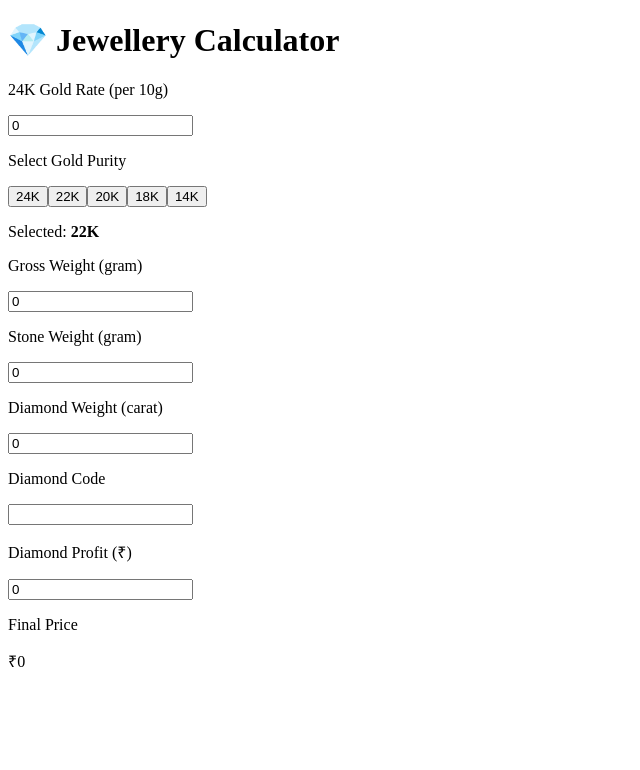
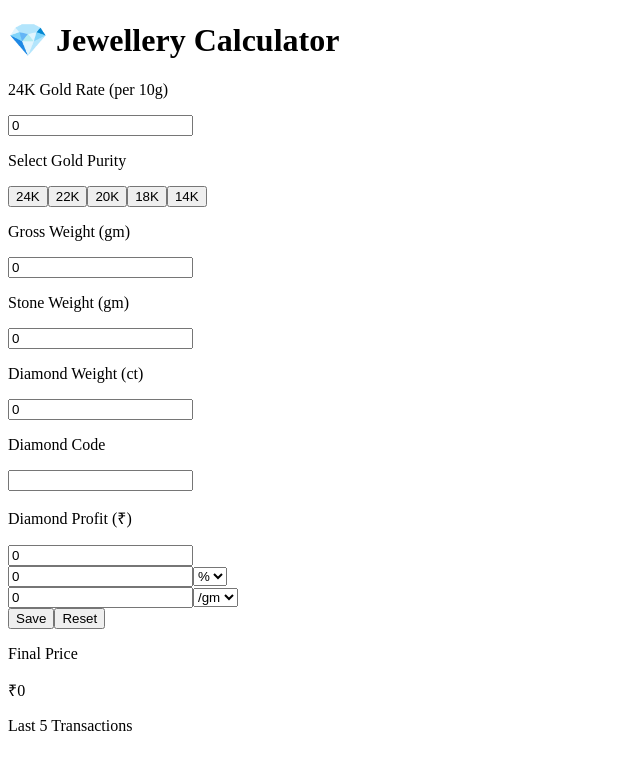
Before and after one commit to nkjewellers/jewellery-calculator, a Next.js app: page /calculator in a window 1280 px wide. Shown: the top 770 px of the page, without its empty margins (0-640 px from the left). Built offline with nearby package versions, Linux system fonts and the light colour scheme.

Commit message:
final full working version

```diff
--- a/app/calculator/page.tsx
+++ b/app/calculator/page.tsx
@@ -5,7 +5,7 @@ import { useState } from "react";
 export default function Calculator() {
 
   const [rate24, setRate24] = useState(0);
-  const [carat, setCarat] = useState(22); // ✅ default set 22K
+  const [carat, setCarat] = useState(22);
 
   const [gross, setGross] = useState(0);
   const [stone, setStone] = useState(0);
@@ -13,9 +13,15 @@ export default function Calculator() {
   const [diamondCode, setDiamondCode] = useState("");
   const [diamondProfit, setDiamondProfit] = useState(0);
 
-  const purity:any = {
-    24:1, 22:0.93, 20:0.86, 18:0.78, 14:0.62
-  };
+  const [polish, setPolish] = useState(0);
+  const [polishType, setPolishType] = useState("percent");
+
+  const [making, setMaking] = useState(0);
+  const [makingType, setMakingType] = useState("perGram");
+
+  const [history, setHistory] = useState<any[]>([]);
+
+  const purity:any = {24:1,22:0.93,20:0.86,18:0.78,14:0.62};
 
   const rate = rate24 * purity[carat];
   const ratePerGram = rate / 10;
@@ -23,8 +29,25 @@ export default function Calculator() {
   const diamondGram = diamondCt * 0.2;
   const net = Math.max(0, gross - stone - diamondGram);
 
-  const goldValue = net * ratePerGram;
+  // POLISH
+  let polishValue = polishType === "percent"
+    ? (net * polish) / 100
+    : polish;
 
+  const totalGoldWeight = net + polishValue;
+  const goldValue = totalGoldWeight * ratePerGram;
+
+  // MAKING
+  let makingValue = 0;
+  if (makingType === "perGram") {
+    makingValue = net * making;
+  } else if (makingType === "percent") {
+    makingValue = (goldValue * making) / 100;
+  } else {
+    makingValue = making;
+  }
+
+  // DIAMOND CODE
   const map:any = {
     k:1,g:2,c:3,h:4,o:5,i:6,t:7,r:8,a:9,m:0
   };
@@ -37,8 +60,30 @@ export default function Calculator() {
   const diamondRate = num ? parseInt(num+"00") : 0;
   const diamondTotal = diamondRate * diamondCt + diamondProfit;
 
-  const total = goldValue + diamondTotal;
+  const total = goldValue + makingValue + diamondTotal;
   const final = total + total*0.03;
+
+  // SAVE HISTORY
+  const saveHistory = () => {
+    const entry = {
+      price: final.toFixed(0),
+      wt: gross,
+      ct: carat
+    };
+    setHistory([entry, ...history.slice(0,4)]);
+  };
+
+  // RESET
+  const resetAll = () => {
+    setRate24(0);
+    setGross(0);
+    setStone(0);
+    setDiamondCt(0);
+    setDiamondCode("");
+    setDiamondProfit(0);
+    setPolish(0);
+    setMaking(0);
+  };
 
   return (
     <div className="p-4 max-w-md mx-auto space-y-4 text-black">
@@ -57,77 +102,98 @@ export default function Calculator() {
         />
       </div>
 
-      {/* CT SELECT FIX */}
+      {/* CT SELECT */}
       <div>
         <p className="font-semibold text-lg">Select Gold Purity</p>
-
-        <div className="grid grid-cols-5 gap-2">
+        <div className="flex gap-2 flex-wrap">
           {[24,22,20,18,14].map(c=>(
             <button
               key={c}
-              type="button"
               onClick={()=>setCarat(c)}
-              className={`p-3 text-lg rounded border active:scale-95 transition ${
+              className={`px-4 py-2 rounded text-lg ${
                 carat===c
-                ? "bg-black text-white border-black"
-                : "bg-white text-black border-gray-400"
+                ? "bg-black text-white"
+                : "bg-gray-200"
               }`}
             >
               {c}K
             </button>
           ))}
         </div>
-
-        {/* Selected show */}
-        <p className="mt-2 text-sm">
-          Selected: <b>{carat}K</b>
-        </p>
       </div>
 
       {/* WEIGHTS */}
       <div>
-        <p className="font-semibold text-lg">Gross Weight (gram)</p>
-        <input
-          value={gross}
+        <p className="font-semibold text-lg">Gross Weight (gm)</p>
+        <input value={gross}
           onChange={(e)=>setGross(+e.target.value)}
-          className="w-full p-3 text-lg border rounded"
-        />
+          className="w-full p-3 text-lg border rounded"/>
       </div>
 
       <div>
-        <p className="font-semibold text-lg">Stone Weight (gram)</p>
-        <input
-          value={stone}
+        <p className="font-semibold text-lg">Stone Weight (gm)</p>
+        <input value={stone}
           onChange={(e)=>setStone(+e.target.value)}
-          className="w-full p-3 text-lg border rounded"
-        />
+          className="w-full p-3 text-lg border rounded"/>
       </div>
 
       <div>
-        <p className="font-semibold text-lg">Diamond Weight (carat)</p>
-        <input
-          value={diamondCt}
+        <p className="font-semibold text-lg">Diamond Weight (ct)</p>
+        <input value={diamondCt}
           onChange={(e)=>setDiamondCt(+e.target.value)}
-          className="w-full p-3 text-lg border rounded"
-        />
+          className="w-full p-3 text-lg border rounded"/>
       </div>
 
       <div>
         <p className="font-semibold text-lg">Diamond Code</p>
-        <input
-          value={diamondCode}
+        <input value={diamondCode}
           onChange={(e)=>setDiamondCode(e.target.value)}
-          className="w-full p-3 text-lg border rounded"
-        />
+          className="w-full p-3 text-lg border rounded"/>
       </div>
 
       <div>
         <p className="font-semibold text-lg">Diamond Profit (₹)</p>
-        <input
-          value={diamondProfit}
+        <input value={diamondProfit}
           onChange={(e)=>setDiamondProfit(+e.target.value)}
-          className="w-full p-3 text-lg border rounded"
-        />
+          className="w-full p-3 text-lg border rounded"/>
+      </div>
+
+      {/* POLISH */}
+      <div className="flex gap-2">
+        <input placeholder="Polish"
+          value={polish}
+          onChange={(e)=>setPolish(+e.target.value)}
+          className="w-full p-3 text-lg border rounded"/>
+        <select onChange={(e)=>setPolishType(e.target.value)}>
+          <option value="percent">%</option>
+          <option value="flat">₹</option>
+        </select>
+      </div>
+
+      {/* MAKING */}
+      <div className="flex gap-2">
+        <input placeholder="Making"
+          value={making}
+          onChange={(e)=>setMaking(+e.target.value)}
+          className="w-full p-3 text-lg border rounded"/>
+        <select onChange={(e)=>setMakingType(e.target.value)}>
+          <option value="perGram">/gm</option>
+          <option value="percent">%</option>
+          <option value="flat">₹</option>
+        </select>
+      </div>
+
+      {/* BUTTONS */}
+      <div className="flex gap-2">
+        <button onClick={saveHistory}
+          className="w-full bg-green-600 text-white p-3 rounded">
+          Save
+        </button>
+
+        <button onClick={resetAll}
+          className="w-full bg-red-600 text-white p-3 rounded">
+          Reset
+        </button>
       </div>
 
       {/* RESULT */}
@@ -136,6 +202,16 @@ export default function Calculator() {
         <p className="text-3xl font-bold">₹{final.toFixed(0)}</p>
       </div>
 
+      {/* HISTORY */}
+      <div>
+        <p className="font-semibold">Last 5 Transactions</p>
+        {history.map((h,i)=>(
+          <p key={i}>
+            ₹{h.price} | {h.wt}gm | {h.ct}K
+          </p>
+        ))}
+      </div>
+
     </div>
   );
 }
```
